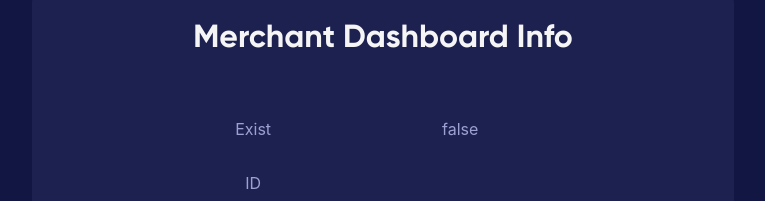
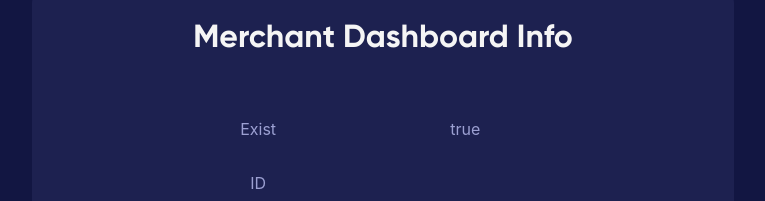
Before and after one commit to lexeach/RewardPoinMerchantDashboard, a React (Create React App) app: page / in a window 1280 px wide. Shown: the part 912-1113 px from the top of the page, without its empty margins (23-788 px from the left). Built offline with nearby package versions, Linux system fonts and the light colour scheme.

Commit message:
Update App.js

```diff
--- a/src/App.js
+++ b/src/App.js
@@ -36,7 +36,7 @@ const [show, setShow] = React.useState("none");
 const [lvlPrice, setLvlPrice] = React.useState(0);
 const [userList, setUserList] = React.useState(0);
 const [users, setUsers] = React.useState({});
-const [exist, setExist] = React.useState(false);
+const [exist, setExist] = React.useState(true);
 const [qr, setQr] = React.useState("none");
 
 
```
